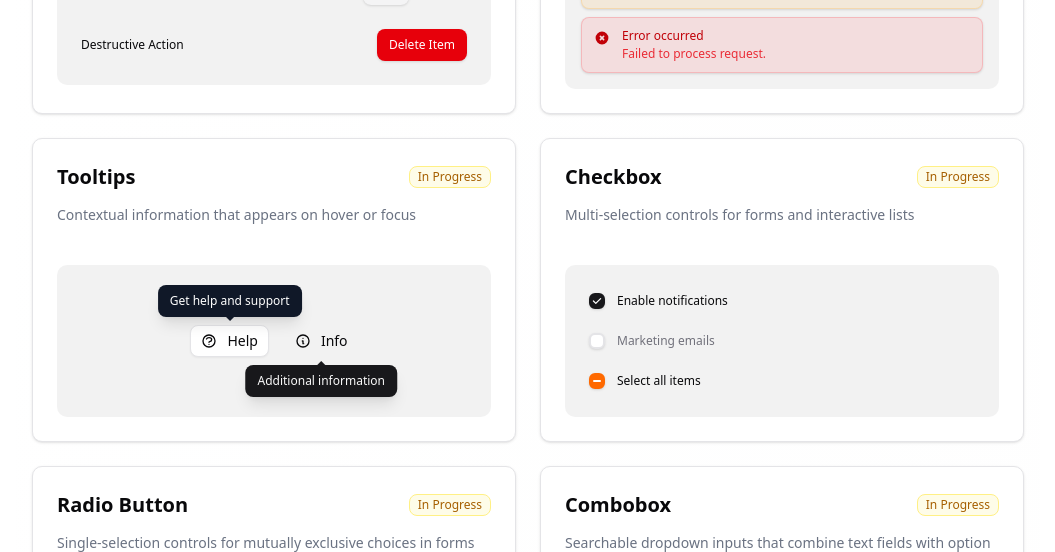
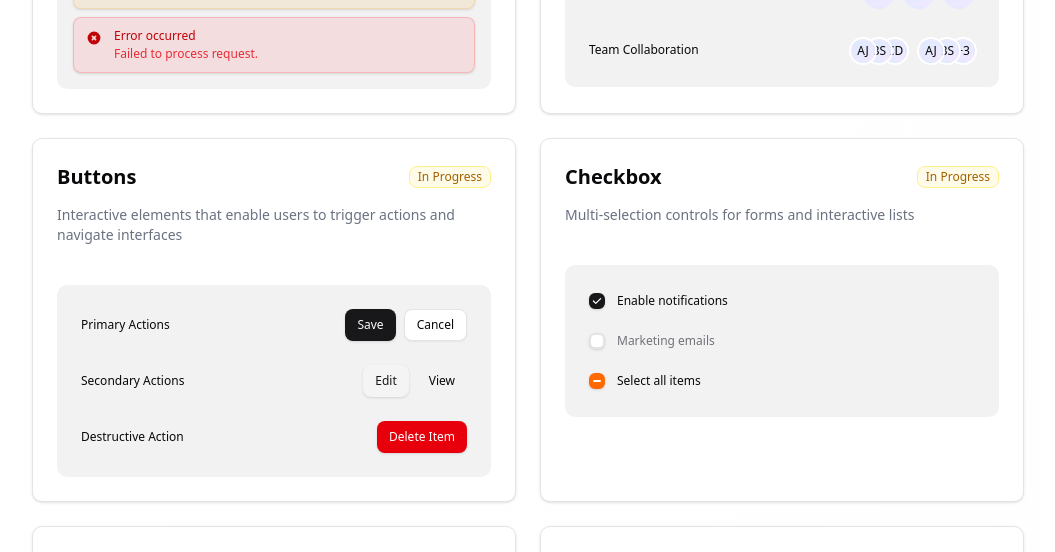
Before and after one commit to ahmadrafidev/web-ui-playbook, a Next.js app: page / in a window 1280 px wide. Shown: the part 580-1132 px from the top of the page, without its empty margins (112-1167 px from the left). Built offline with nearby package versions, Linux system fonts and the light colour scheme.

Commit message:
feat: add sorting by alphabet in components grid

```diff
--- a/components/landing/component-grid.tsx
+++ b/components/landing/component-grid.tsx
@@ -8,9 +8,13 @@ interface ComponentGridProps {
 }
 
 export function ComponentGrid({ components }: ComponentGridProps) {
+  const sortedComponents = [...components].sort((a, b) =>
+    a.name.localeCompare(b.name)
+  );
+
   return (
     <div className="grid sm:grid-cols-1 md:grid-cols-2 gap-4 md:gap-6">
-      {components.map((section, index) => (
+      {sortedComponents.map((section, index) => (
         <Link key={index} href={section.href}>
           <Card
             className="hover:shadow-xl hover:scale-105 transition-all duration-300 cursor-pointer group animate-in fade-in slide-in-from-bottom-4 rounded-lg h-full"
```
